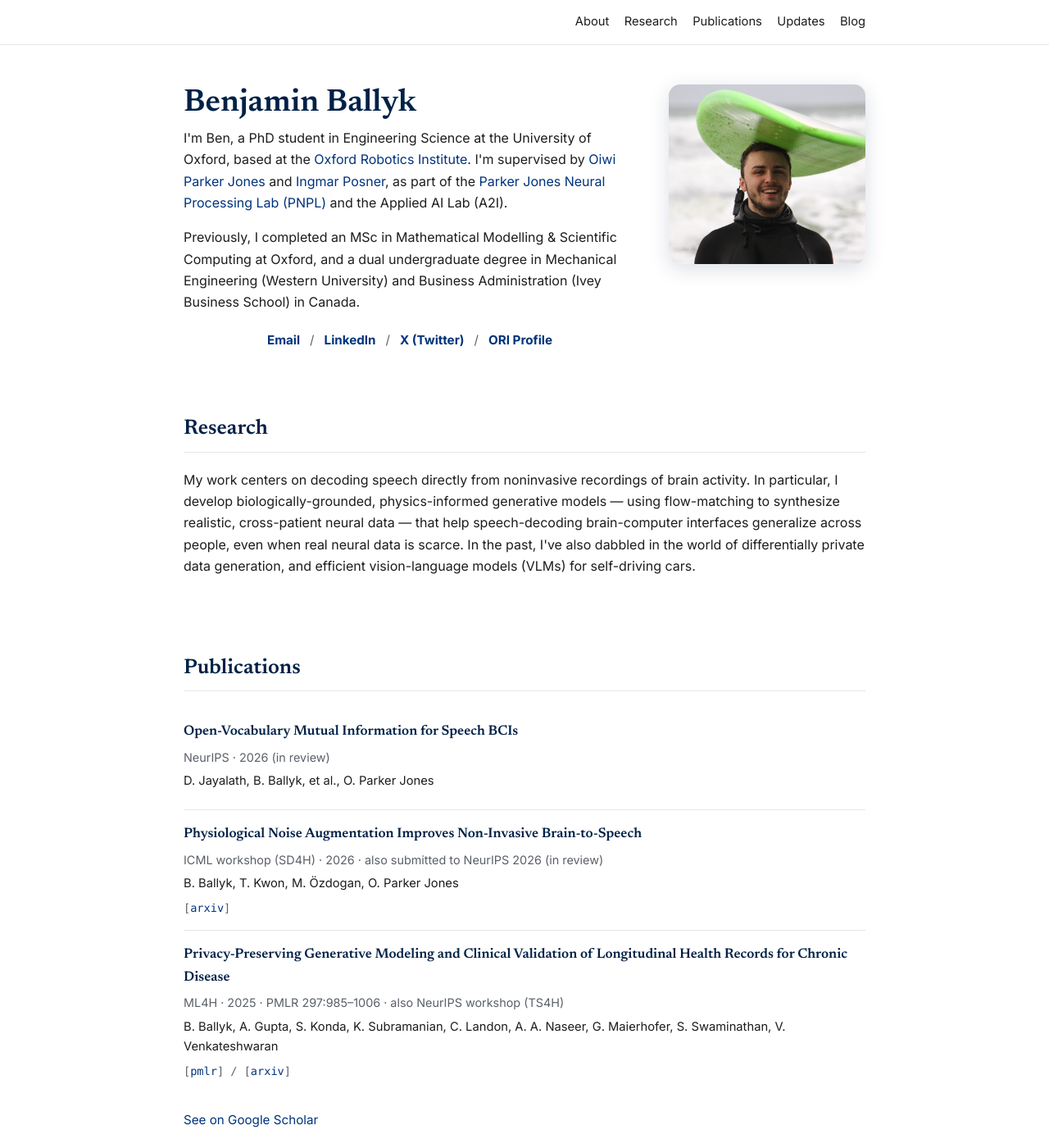
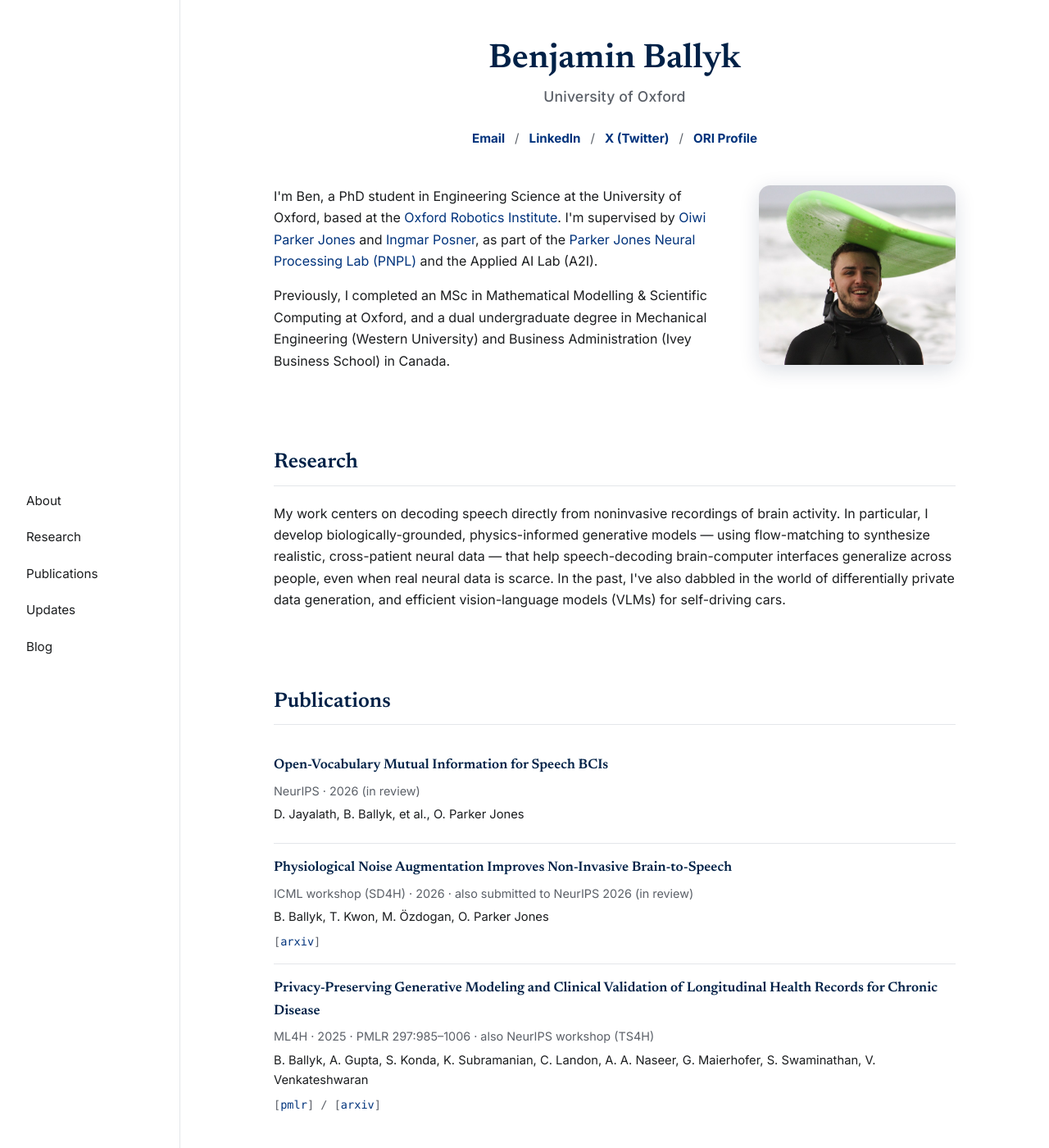
Before and after one commit to benballyk/benballyk.github.io, a Jekyll site: the page built from index.html, in a window 1280 px wide and 1400 px high. Shown: the whole window at 82% size. Built offline with Jekyll 4.4.1, drawn with Linux system fonts in a browser that asks for light colours.

Commit message:
new layout

```diff
--- a/_layouts/default.html
+++ b/_layouts/default.html
@@ -15,18 +15,17 @@
 </head>
 <body>
   <a class="skip-link" href="#main">Skip to content</a>
-  <nav class="nav" aria-label="Primary">
-    <div class="container nav-inner">
-      <div class="nav-links">
+  <nav class="sidebar" aria-label="Primary">
+    <div class="sidebar-links">
       <a href="/#about">About</a>
       <a href="/#research">Research</a>
       <a href="/#publications">Publications</a>
       <a href="/#updates">Updates</a>
       <a href="/blog/">Blog</a>
     </div>
-    </div>
   </nav>
 
+  <div class="page">
     <main id="main">
       {{ content }}
     </main>
@@ -36,5 +35,6 @@
         <p>&copy; {{ "now" | date: "%Y" }} Benjamin Ballyk &middot; <a href="mailto:benjamin.ballyk@eng.ox.ac.uk">benjamin.ballyk@eng.ox.ac.uk</a></p>
       </div>
     </footer>
+  </div>
 </body>
 </html>
--- a/assets/css/style.css
+++ b/assets/css/style.css
@@ -9,6 +9,8 @@
   --font-serif: "Newsreader", Georgia, "Times New Roman", serif;
   --font-sans: "Inter", -apple-system, BlinkMacSystemFont, "Segoe UI", Roboto, Helvetica, Arial, sans-serif;
   --font-mono: "SFMono-Regular", Menlo, Consolas, "Liberation Mono", monospace;
+
+  --sidebar-width: 220px;
 }
 
 * {
@@ -17,7 +19,6 @@
 
 html {
   scroll-behavior: smooth;
-  scroll-padding-top: 84px;
 }
 
 body {
@@ -90,51 +91,73 @@ button:focus-visible {
   left: 0;
 }
 
-/* Nav */
+/* Sidebar */
 
-.nav {
-  position: sticky;
+.sidebar {
+  position: fixed;
   top: 0;
+  left: 0;
+  bottom: 0;
+  width: var(--sidebar-width);
+  display: flex;
+  align-items: center;
+  background: var(--bg);
+  border-right: 1px solid var(--border);
   z-index: 10;
-  background: rgba(255, 255, 255, 0.92);
-  backdrop-filter: saturate(180%) blur(8px);
-  border-bottom: 1px solid var(--border);
 }
 
-.nav-inner {
+.sidebar-links {
   display: flex;
-  align-items: center;
-  justify-content: flex-end;
-  flex-wrap: wrap;
-  gap: 0.5rem 1.25rem;
-  padding-top: 0.9rem;
-  padding-bottom: 0.9rem;
+  flex-direction: column;
+  gap: 1.15rem;
+  width: 100%;
+  padding: 2rem;
+  font-size: 0.95rem;
 }
 
-.nav-links {
-  display: flex;
-  flex-wrap: wrap;
-  gap: 0.4rem 1.15rem;
-  font-size: 0.92rem;
-}
-
-.nav-links a {
+.sidebar-links a {
   color: var(--text);
 }
 
-.nav-links a:hover,
-.nav-links a:focus-visible {
+.sidebar-links a:hover,
+.sidebar-links a:focus-visible {
   color: var(--accent);
+}
+
+.page {
+  margin-left: var(--sidebar-width);
 }
 
 /* Hero */
 
 .hero {
+  padding: 3rem 0 2.5rem;
+}
+
+.hero-banner {
+  text-align: center;
+  margin-bottom: 2.75rem;
+}
+
+.hero-banner h1 {
+  font-size: 2.6rem;
+  margin-bottom: 0.3rem;
+}
+
+.hero-subtitle {
+  font-family: var(--font-sans);
+  font-weight: 500;
+  font-size: 1.1rem;
+  color: var(--muted);
+  letter-spacing: 0.01em;
+  margin: 0 0 1.5rem;
+}
+
+.hero-body {
   display: grid;
   grid-template-columns: 1fr 240px;
   gap: 2.5rem;
   align-items: start;
-  padding: 3rem 0 2.5rem;
 }
 
 .hero-photo img {
@@ -145,11 +168,6 @@ button:focus-visible {
   border-radius: 14px;
   box-shadow: 0 6px 24px rgba(0, 33, 71, 0.15);
   display: block;
-}
-
-.hero h1 {
-  font-size: 2.4rem;
-  margin-bottom: 0.35rem;
 }
 
 .intro {
@@ -335,17 +353,47 @@ section h2 {
 /* Responsive */
 
 @media (max-width: 700px) {
+  html {
+    scroll-padding-top: 84px;
+  }
+
+  .sidebar {
+    position: sticky;
+    top: 0;
+    width: auto;
+    height: auto;
+    border-right: none;
+    border-bottom: 1px solid var(--border);
+    background: rgba(255, 255, 255, 0.92);
+    backdrop-filter: saturate(180%) blur(8px);
+  }
+
+  .sidebar-links {
+    flex-direction: row;
+    flex-wrap: wrap;
+    justify-content: center;
+    gap: 0.4rem 1.15rem;
+    padding: 0.9rem 1.5rem;
+  }
+
+  .page {
+    margin-left: 0;
+  }
+
   .hero {
+    padding-top: 2.25rem;
+  }
+
+  .hero-body {
     grid-template-columns: 1fr;
-    text-align: left;
-    padding-top: 2.25rem;
   }
 
   .hero-photo {
     max-width: 200px;
+    margin: 0 auto;
   }
 
-  .hero h1 {
+  .hero-banner h1 {
     font-size: 2rem;
   }
 }
--- a/index.html
+++ b/index.html
@@ -6,19 +6,9 @@ description: "Personal website of Benjamin Ballyk, PhD student in Engineering Sc
 <div class="container">
 
   <header class="hero" id="about">
-    <div class="hero-text">
+    <div class="hero-banner">
       <h1>Benjamin Ballyk</h1>
-      <p class="intro">
-        I'm Ben, a PhD student in Engineering Science at the University of Oxford, based at the
-        <a href="https://ori.ox.ac.uk/" target="_blank" rel="noopener noreferrer">Oxford Robotics Institute</a>.
-        I'm supervised by <a href="https://ori.ox.ac.uk/people/oiwi-parker-jones" target="_blank" rel="noopener noreferrer">Oiwi Parker Jones</a>
-        and <a href="https://ori.ox.ac.uk/people/ingmar-posner" target="_blank" rel="noopener noreferrer">Ingmar Posner</a>, as part of the
-        <a href="https://neural-processing-lab.github.io/" target="_blank" rel="noopener noreferrer">Parker Jones Neural Processing Lab (PNPL)</a> and the Applied AI Lab (A2I).
-      </p>
-      <p class="intro">
-        Previously, I completed an MSc in Mathematical Modelling &amp; Scientific Computing at Oxford, and a dual undergraduate degree in
-        Mechanical Engineering (Western University) and Business Administration (Ivey Business School) in Canada.
-      </p>
+      <p class="hero-subtitle">University of Oxford</p>
       <div class="contact-row">
         <a href="mailto:benjamin.ballyk@eng.ox.ac.uk">Email</a>
         <span class="sep">/</span>
@@ -29,8 +19,23 @@ description: "Personal website of Benjamin Ballyk, PhD student in Engineering Sc
         <a href="https://ori.ox.ac.uk/people/ben-ballyk" target="_blank" rel="noopener noreferrer">ORI Profile</a>
       </div>
     </div>
-    <div class="hero-photo">
-      <img src="/assets/img/ben-ballyk.jpg" alt="Benjamin Ballyk laughing on a beach in a wetsuit, balancing a surfboard on his head">
+    <div class="hero-body">
+      <div class="hero-text">
+        <p class="intro">
+          I'm Ben, a PhD student in Engineering Science at the University of Oxford, based at the
+          <a href="https://ori.ox.ac.uk/" target="_blank" rel="noopener noreferrer">Oxford Robotics Institute</a>.
+          I'm supervised by <a href="https://ori.ox.ac.uk/people/oiwi-parker-jones" target="_blank" rel="noopener noreferrer">Oiwi Parker Jones</a>
+          and <a href="https://ori.ox.ac.uk/people/ingmar-posner" target="_blank" rel="noopener noreferrer">Ingmar Posner</a>, as part of the
+          <a href="https://neural-processing-lab.github.io/" target="_blank" rel="noopener noreferrer">Parker Jones Neural Processing Lab (PNPL)</a> and the Applied AI Lab (A2I).
+        </p>
+        <p class="intro">
+          Previously, I completed an MSc in Mathematical Modelling &amp; Scientific Computing at Oxford, and a dual undergraduate degree in
+          Mechanical Engineering (Western University) and Business Administration (Ivey Business School) in Canada.
+        </p>
+      </div>
+      <div class="hero-photo">
+        <img src="/assets/img/ben-ballyk.jpg" alt="Benjamin Ballyk laughing on a beach in a wetsuit, balancing a surfboard on his head">
+      </div>
     </div>
   </header>
 
```
Lines whose indentation alone changed are shown as unchanged.
